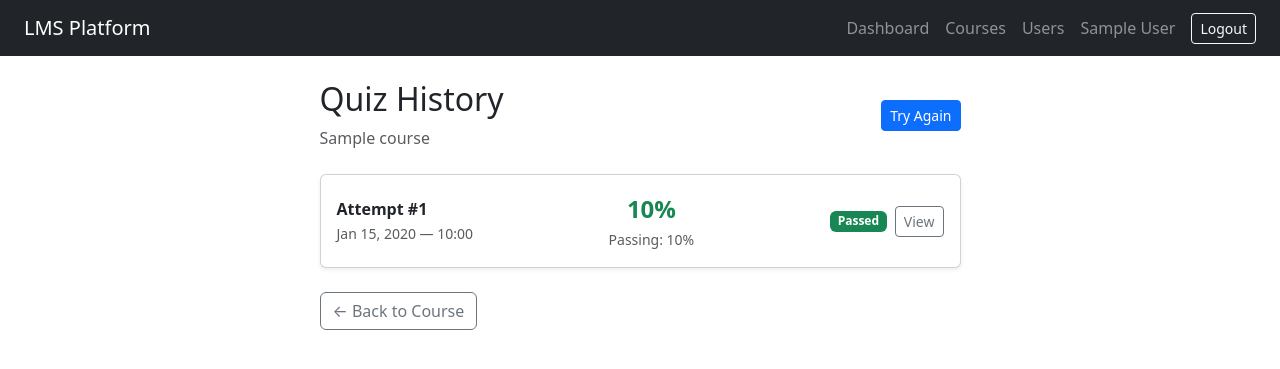
After one commit to JeanBiza/lms-platform-py-fullstack, a Flask app: page /courses/1/quiz/history in a window 1280 px wide. The commit adds this page. Shown: the top 369 px of the page. Run offline with Flask 3, Linux system fonts and the light colour scheme; a user stored in the database is signed in; tables that the repository leaves empty hold one stand-in row (values such as "Sample post").

Commit message:
feat: add quiz history and lesson completion gate for quiz

```diff
--- a/app/routes/quiz.py
+++ b/app/routes/quiz.py
@@ -7,6 +7,8 @@ from app.models.question import Question
 from app.models.option import Option
 from app.models.quiz_answer import QuizAnswer
 from app.models.quiz_attempt import QuizAttempt
+from app.models.lesson import Lesson
+from app.models.lesson_progress import LessonProgress
 
 quiz_bp = Blueprint("quiz", __name__)
 
@@ -84,6 +86,16 @@ def take_quiz(course_id):
     if quiz is None:
         abort(404)
 
+    total_lessons = len(course.lessons)
+    completed_lessons = LessonProgress.query.filter_by(
+        user_id=current_user.id
+    ).join(Lesson).filter(Lesson.course_id == course_id).count()
+
+    if total_lessons > 0 and completed_lessons < total_lessons:
+        flash(f"You must complete all lessons before taking the quiz. ({completed_lessons}/{total_lessons} completed)", "warning")
+        return redirect(url_for("courses.get_course", id=course_id))
+
+
     if request.method == "POST":
 
         quiz_attempt = QuizAttempt(user_id=current_user.id, quiz_id=quiz.id, score=0, passed=False)
@@ -128,3 +140,16 @@ def results(course_id):
         abort(404)
 
     return render_template("quiz/results.html", quiz=quiz, attempt=attempt)
+
+@quiz_bp.route("/<int:course_id>/quiz/history", methods=["GET"])
+@login_required
+def quiz_history(course_id):
+    quiz = Quiz.query.filter_by(course_id=course_id).first()
+    if quiz is None:
+        abort(404)
+
+    attempts = QuizAttempt.query.filter_by(
+        user_id=current_user.id, quiz_id=quiz.id
+    ).order_by(QuizAttempt.attempted_at.desc()).all()
+
+    return render_template("quiz/quiz_history.html", quiz=quiz, attempts=attempts)
--- /dev/null
+++ b/app/templates/quiz/quiz_history.html
@@ -0,0 +1,60 @@
+{% extends "base.html" %}
+
+{% block title %}Quiz History — LMS Platform{% endblock %}
+
+{% block content %}
+<div class="row justify-content-center">
+    <div class="col-md-7">
+        <div class="d-flex justify-content-between align-items-center mb-4">
+            <div>
+                <h2>Quiz History</h2>
+                <p class="text-muted mb-0">{{ quiz.course.title }}</p>
+            </div>
+            <a href="{{ url_for('quiz.take_quiz', course_id=quiz.course_id) }}"
+               class="btn btn-primary btn-sm">Try Again</a>
+        </div>
+
+        {% if attempts %}
+        <div class="d-flex flex-column gap-3">
+            {% for attempt in attempts %}
+            <div class="card shadow-sm">
+                <div class="card-body d-flex justify-content-between align-items-center">
+                    <div>
+                        <div class="fw-semibold">
+                            Attempt #{{ loop.revindex }}
+                        </div>
+                        <small class="text-muted">
+                            {{ attempt.attempted_at.strftime('%b %d, %Y — %H:%M') }}
+                        </small>
+                    </div>
+                    <div class="text-center mx-3">
+                        <div class="fs-4 fw-bold
+                            {% if attempt.passed %}text-success{% else %}text-danger{% endif %}">
+                            {{ attempt.score }}%
+                        </div>
+                        <small class="text-muted">Passing: {{ quiz.passing_score }}%</small>
+                    </div>
+                    <div class="d-flex align-items-center gap-2">
+                        <span class="badge {% if attempt.passed %}bg-success{% else %}bg-danger{% endif %}">
+                            {% if attempt.passed %}Passed{% else %}Failed{% endif %}
+                        </span>
+                        <a href="{{ url_for('quiz.results', course_id=quiz.course_id) }}"
+                           class="btn btn-sm btn-outline-secondary">View</a>
+                    </div>
+                </div>
+            </div>
+            {% endfor %}
+        </div>
+        {% else %}
+        <div class="alert alert-light border text-center py-4">
+            <p class="text-muted mb-0">No attempts yet.</p>
+        </div>
+        {% endif %}
+
+        <div class="mt-4">
+            <a href="{{ url_for('courses.get_course', id=quiz.course_id) }}"
+               class="btn btn-outline-secondary">← Back to Course</a>
+        </div>
+    </div>
+</div>
+{% endblock %}
--- a/app/templates/quiz/results.html
+++ b/app/templates/quiz/results.html
@@ -74,6 +74,8 @@
                class="btn btn-outline-secondary">Back to Course</a>
             <a href="{{ url_for('quiz.take_quiz', course_id=quiz.course_id) }}"
                class="btn btn-outline-primary">Try Again</a>
+            <a href="{{ url_for('quiz.quiz_history', course_id=quiz.course_id) }}"
+                class="btn btn-outline-secondary">View History</a>
         </div>
 
     </div>
```
